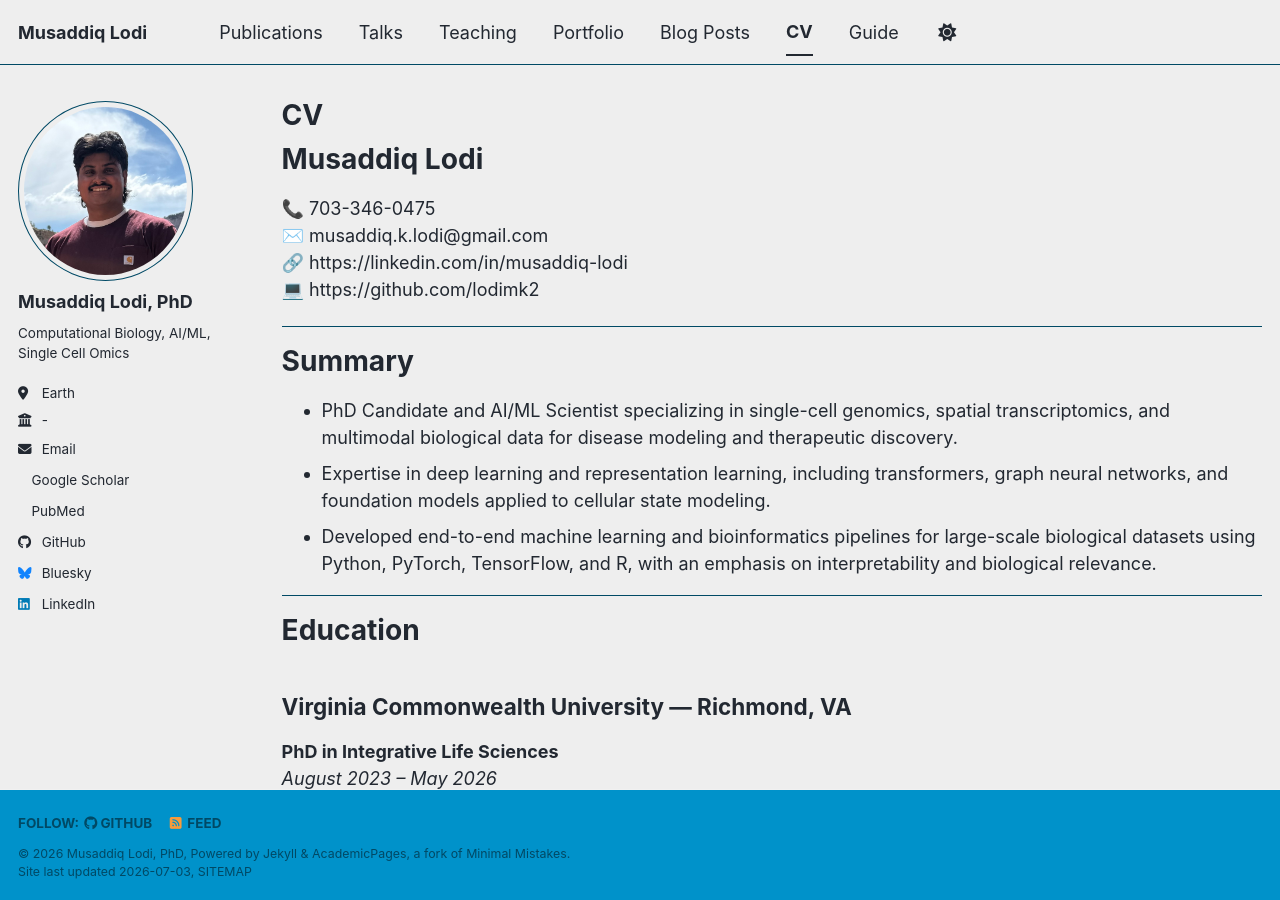
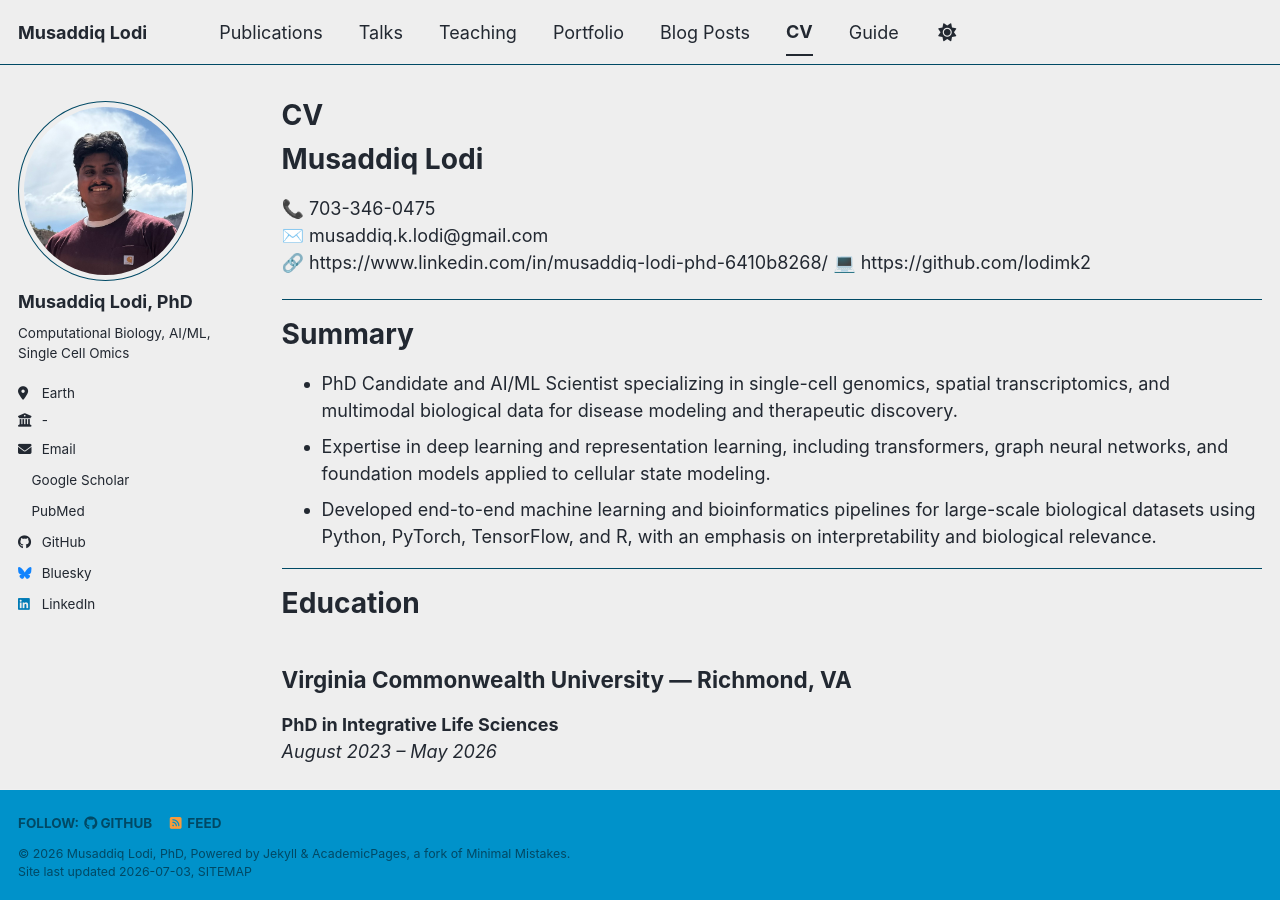
Before and after one commit to musaddiq-k-lodi/musaddiq-k-lodi.github.io, a Jekyll site: the page built from _pages/cv.md, in a window 1280 px wide and 900 px high. Built offline with Jekyll 4.4.1, drawn with Linux system fonts in a browser that asks for light colours; a style sheet for code colours, icons or effects is not loaded; part of the change alters nothing that is shown.

Commit message:
Update cv.md

```diff
--- a/_pages/cv.md
+++ b/_pages/cv.md
@@ -13,7 +13,7 @@ redirect_from:
 
 📞 703-346-0475
 ✉️ musaddiq.k.lodi@gmail.com
-🔗 https://linkedin.com/in/musaddiq-lodi
+🔗 https://www.linkedin.com/in/musaddiq-lodi-phd-6410b8268/
 💻 https://github.com/lodimk2
 
 ---
```
